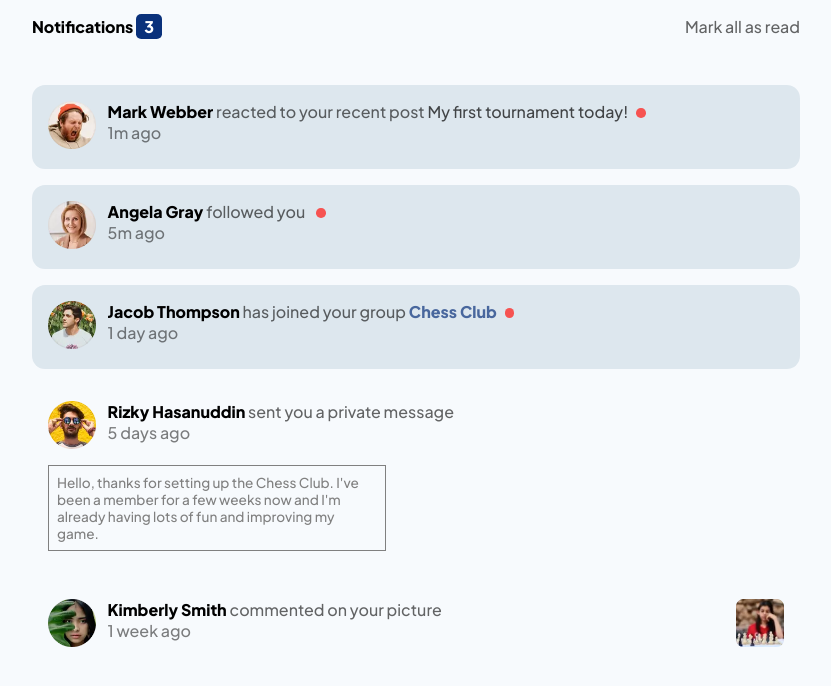
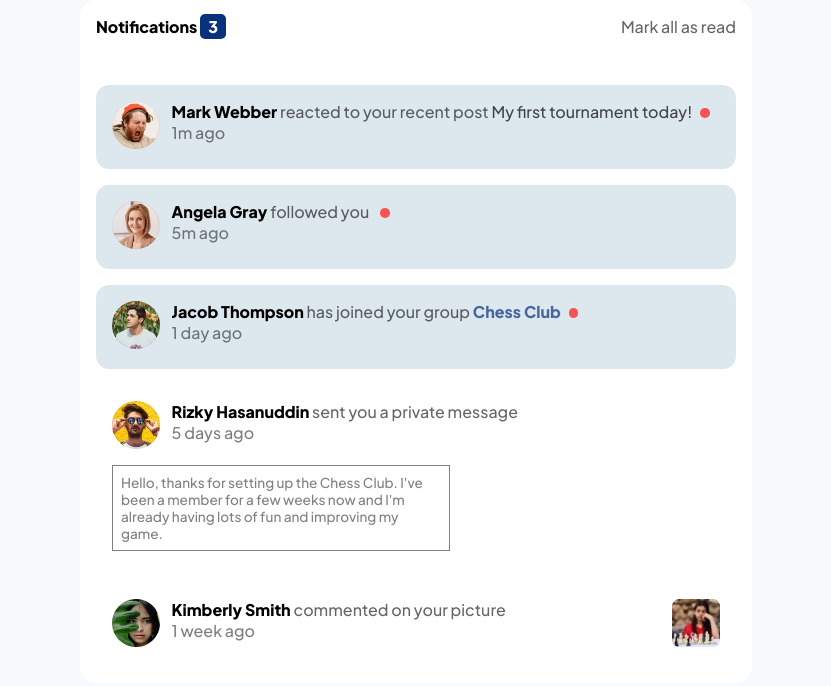
Before and after one commit to Patryk255/notificationspage, a plain HTML site: page index.html in a window 1280 px wide. Shown: the whole page, without its empty margins (224-1055 px from the left). Drawn offline with Linux system fonts and the light colour scheme.

Commit message:
color change

```diff
--- a/style.scss
+++ b/style.scss
@@ -15,6 +15,8 @@ img{
     padding:1rem;
     display: grid;
     gap:1rem;
+    background-color: white;
+    border-radius: 1rem;
     .toread{
         background-color: hsl(205, 33%, 90%);
         .dot{
@@ -115,7 +117,7 @@ img{
 
 @media (min-width: 40em){
     .container{
-        width:60%;
+        width:50%;
         margin-inline: auto;
         .message{
             max-width: 20rem;
```
Also changed, not shown: css/style.css, 1 other file.
